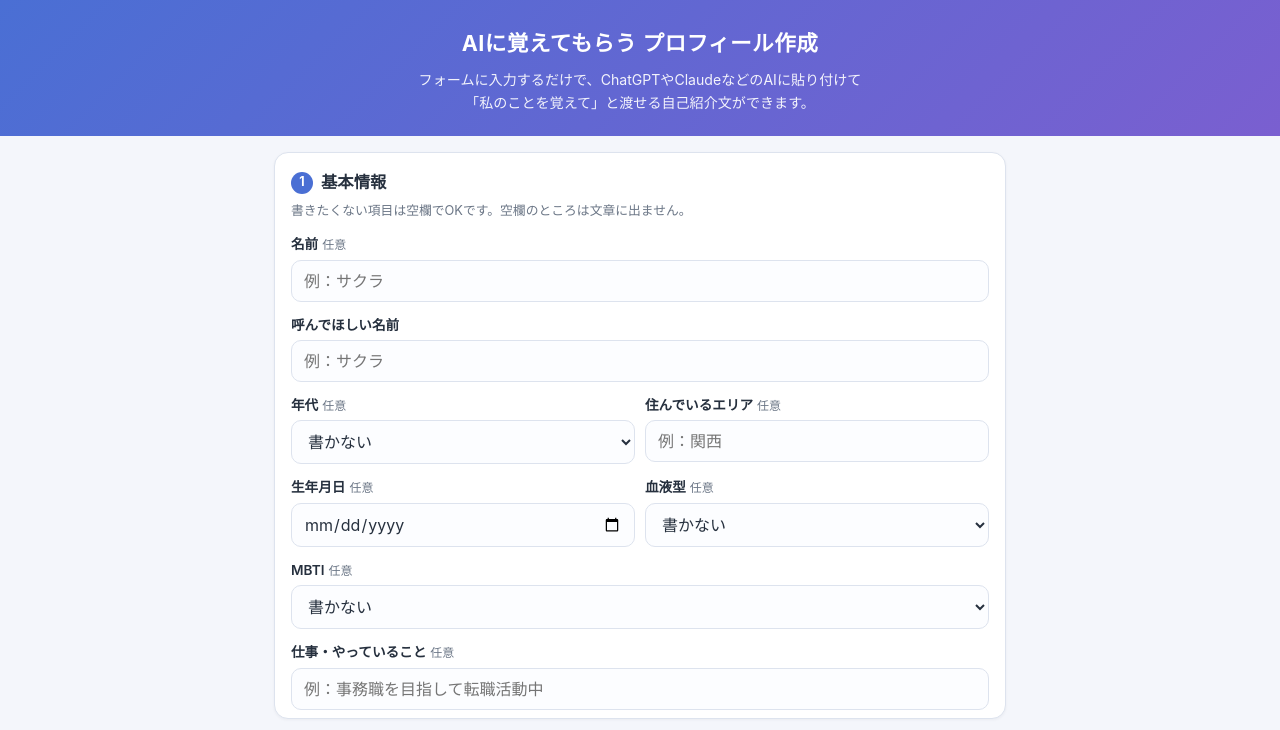
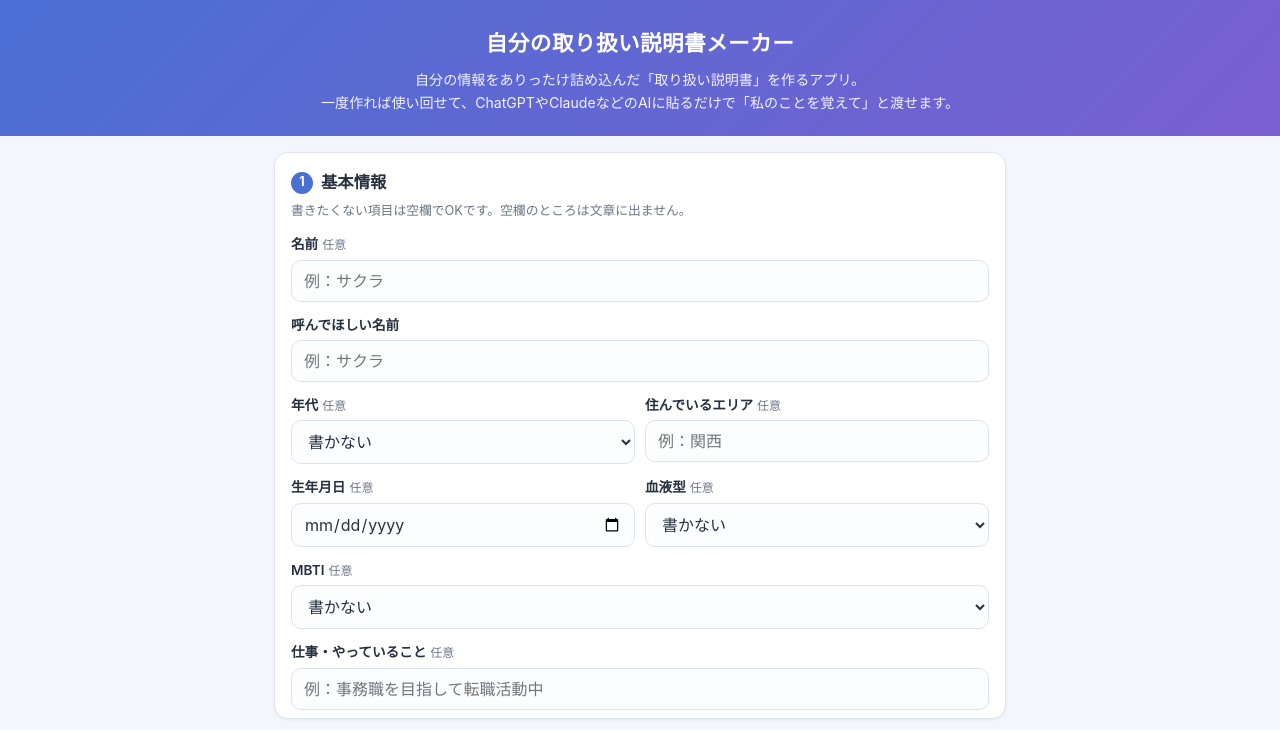
Before and after one commit to marin0610/ai-profile-maker, a plain HTML site: page index.html in a window 1280 px wide. Shown: the top 730 px of the page. Drawn offline with Linux system fonts and the light colour scheme.

Commit message:
Update index.html

```diff
--- a/index.html
+++ b/index.html
@@ -3,7 +3,7 @@
 <head>
 <meta charset="UTF-8">
 <meta name="viewport" content="width=device-width, initial-scale=1.0">
-<title>AIに覚えてもらう プロフィール作成</title>
+<title>自分の取り扱い説明書メーカー｜AIに渡すプロフィール作成</title>
 <style>
 :root{--bg:#f4f6fb;--card:#ffffff;--ink:#26303e;--sub:#6b7686;--accent:#4a6fd4;--line:#dde3ee;--warn:#c0392b;--radius:14px;}
 *{box-sizing:border-box;-webkit-tap-highlight-color:transparent;}
@@ -47,8 +47,8 @@ footer{text-align:center;color:var(--sub);font-size:.78rem;padding:0 16px 30px;}
 </head>
 <body>
 <header>
-<h1>AIに覚えてもらう プロフィール作成</h1>
-<p>フォームに入力するだけで、ChatGPTやClaudeなどのAIに貼り付けて<br>「私のことを覚えて」と渡せる自己紹介文ができます。</p>
+<h1>自分の取り扱い説明書メーカー</h1>
+<p>自分の情報をありったけ詰め込んだ「取り扱い説明書」を作るアプリ。<br>一度作れば使い回せて、ChatGPTやClaudeなどのAIに貼るだけで「私のことを覚えて」と渡せます。</p>
 </header>
 <main>
 <section class="card">
@@ -199,7 +199,7 @@ footer{text-align:center;color:var(--sub);font-size:.78rem;padding:0 16px 30px;}
 <p class="saved-note">入力内容はこのブラウザに自動保存されます（サーバーには送られません）。</p>
 </section>
 </main>
-<footer>AIプロフィール作成｜入力内容はお使いのブラウザ内だけに保存されます</footer>
+<footer>自分の取り扱い説明書メーカー｜入力内容はお使いのブラウザ内だけに保存されます</footer>
 <div class="toast" id="toast">コピーしました</div>
 <script>
 "use strict";
@@ -213,7 +213,7 @@ function head(s){ return LB + s + RB; }
 function buildText(){
   const f = state.fields;
   const out = [];
-  out.push("はじめまして。私のことを覚えてください。");
+  out.push("これは私の取り扱い説明書です。私のことを覚えてください。");
   out.push("");
   const basics = [];
   if(f["name"]) basics.push("名前は"+f["name"]+"です。");
```
